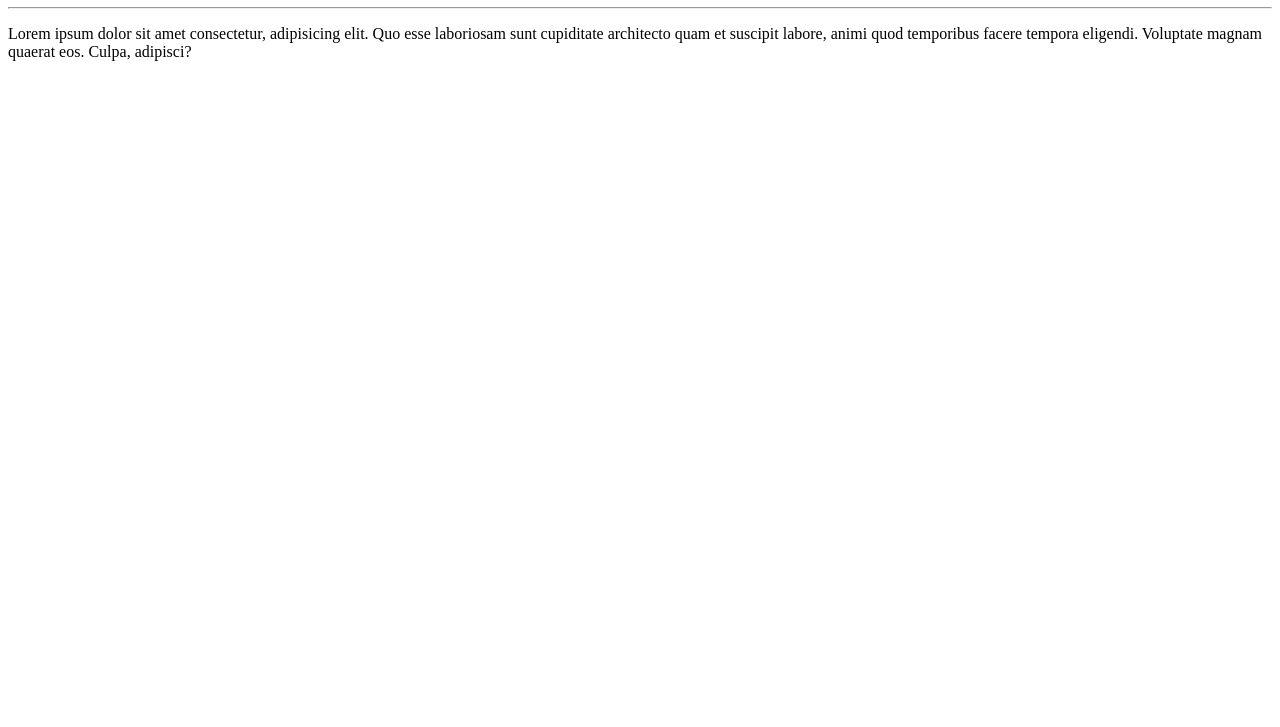
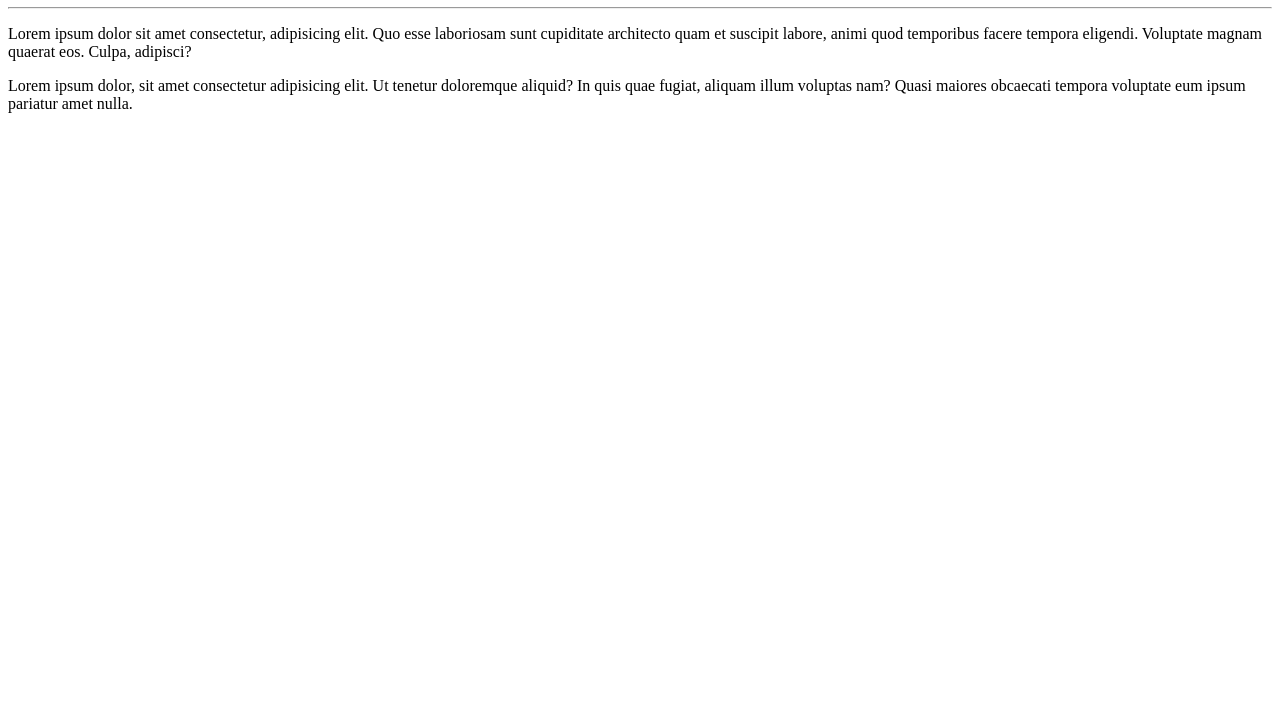
Before and after one commit to GustavoDrews/Ola-Mundo, a plain HTML site: page site-exemplo/index.html in a window 1280 px wide. Shown: the part 73-800 px from the top of the page. Drawn offline with Linux system fonts and the light colour scheme.

Commit message:
Adicionei um novo paragrafo

```diff
--- a/site-exemplo/index.html
+++ b/site-exemplo/index.html
@@ -10,5 +10,6 @@
     <h1>Olá, Mundo!</h1>
     <hr>
     <p>Lorem ipsum dolor sit amet consectetur, adipisicing elit. Quo esse laboriosam sunt cupiditate architecto quam et suscipit labore, animi quod temporibus facere tempora eligendi. Voluptate magnam quaerat eos. Culpa, adipisci?</p>
+    <p>Lorem ipsum dolor, sit amet consectetur adipisicing elit. Ut tenetur doloremque aliquid? In quis quae fugiat, aliquam illum voluptas nam? Quasi maiores obcaecati tempora voluptate eum ipsum pariatur amet nulla.</p>
 </body>
 </html>
```
